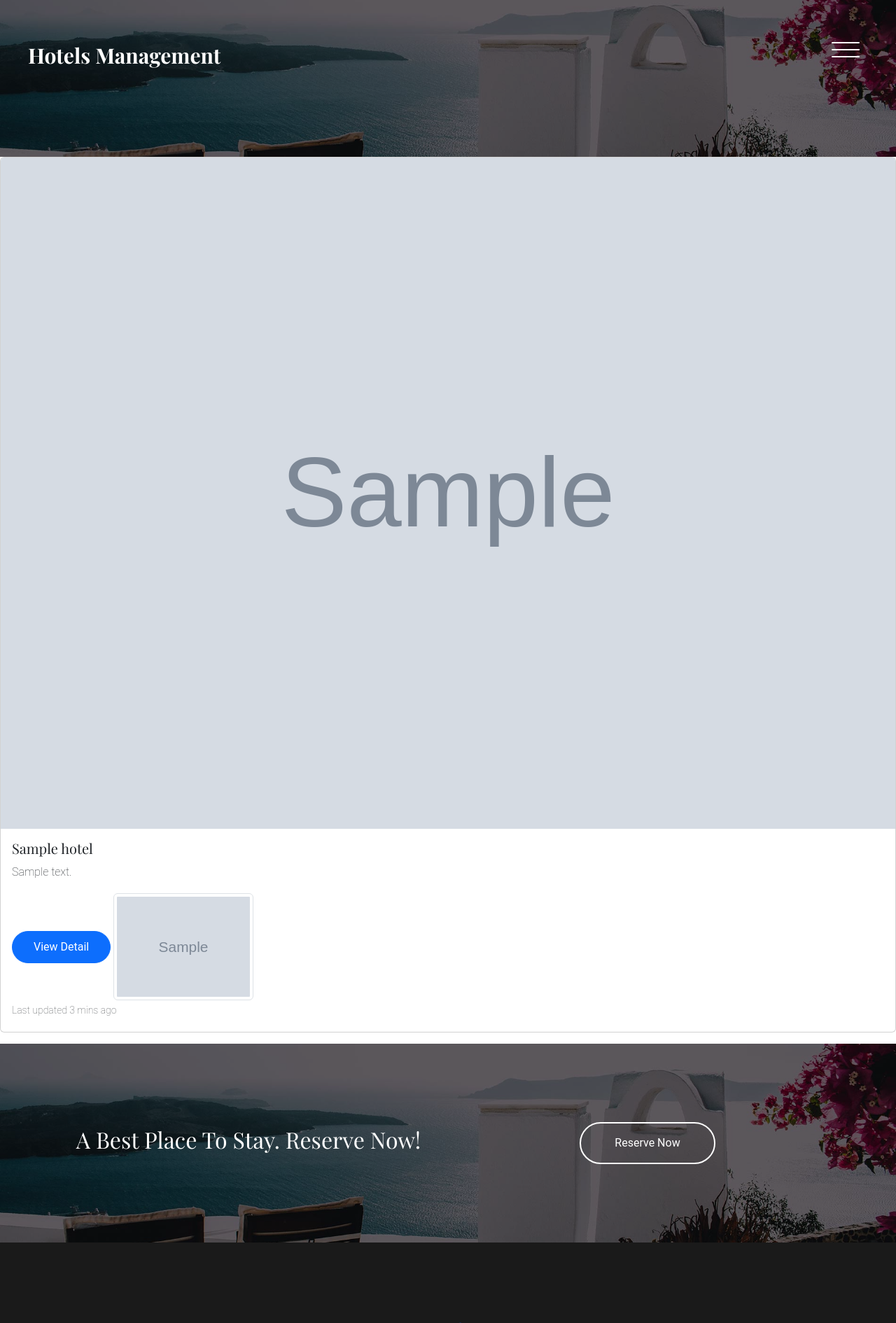
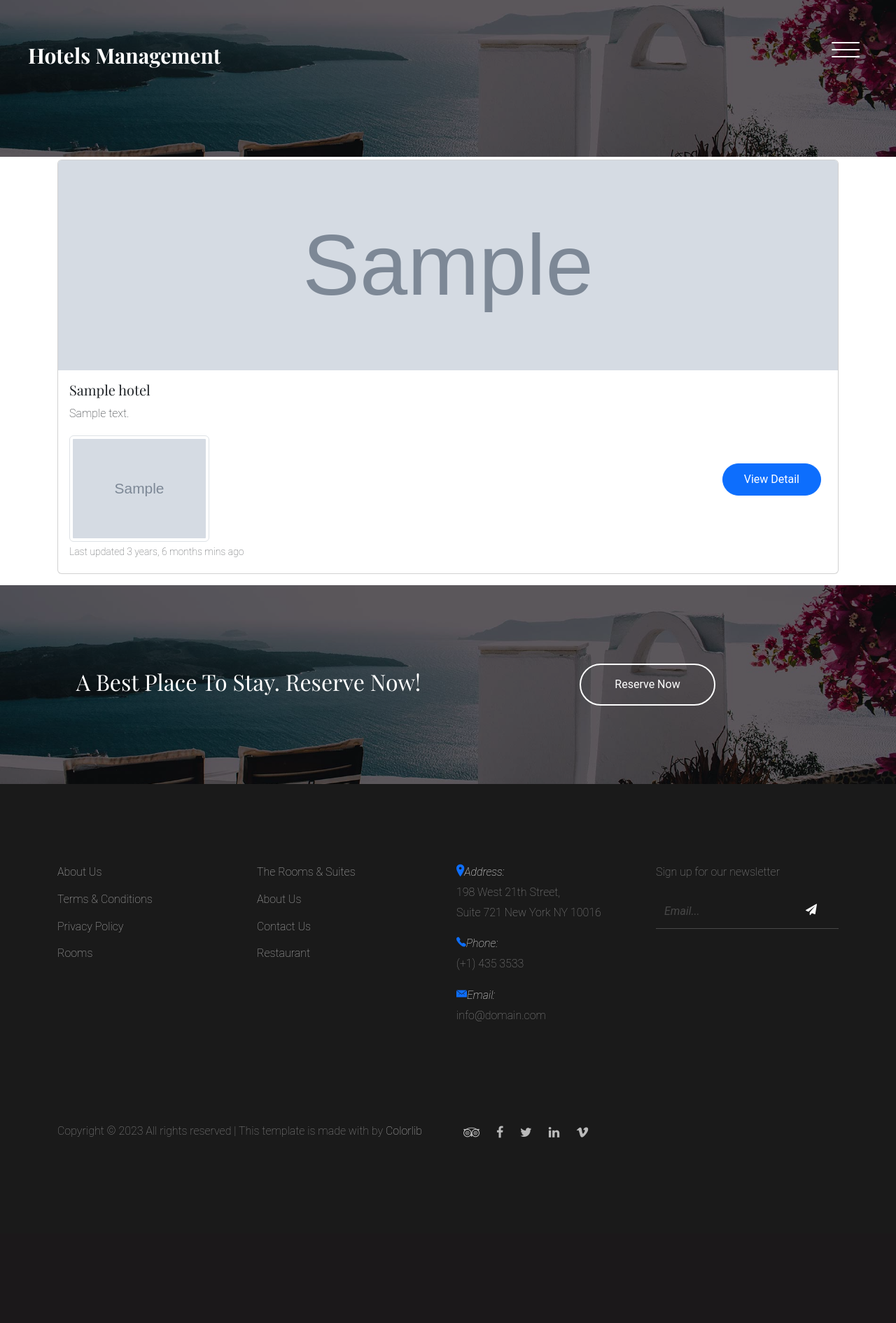
Before and after one commit to Sourabh044/Hotel-management, a Django app: template templates/hotels/hotel_list.html in a window 1280 px wide. Shown: the top 1890 px of the page at 70% size. After the commit the page ends 1626 px from the top, so only its background shows below. Run offline with Django 4.2, Linux system fonts and the light colour scheme; the template is opened without the code that fills it: most values are stand-ins (such as "Sample title", 1, 10 or a date in 2020); grey boxes marked "Sample" are stand-in pictures; some web fonts are replaced.

Commit message:
ui fixes.

```diff
--- a/hotels/models.py
+++ b/hotels/models.py
@@ -31,6 +31,10 @@ class Hotel(TimestampedModel):
         elif self.room_rate_type == 1:
             return f"{self.room_rate} per Hour."
 
+
+    class Meta:
+        ordering = ("created_at",)
+
 class HotelImages(TimestampedModel):
     '''Images related to the Hotels'''
     hotel = models.ForeignKey(Hotel, verbose_name=_("Hotel Images"), on_delete=models.CASCADE, related_name='hotelimages')
--- a/templates/hotels/hotel_list.html
+++ b/templates/hotels/hotel_list.html
@@ -4,24 +4,37 @@
 
 {% block content %}
 
+<div class="container">
+    {% for hotel in hotels %}
 
-{% for hotel in hotels %}
-
-<div class="card mb-3">
-    <img src="{{hotel.main_image}}" class="card-img-top" alt="{{hotel.name}}">
+    <div class="card mb-3 mt-1">
+        <img src="{{hotel.main_image.url}}"  height="300" class="card-img-top" alt="{{hotel.name}}">
     <div class="card-body">
         <h5 class="card-title">{{hotel.name}}</h5>
         <p class="card-text">{{hotel.description}}</p>
-        <a
-      href="{% url 'hotel-detail' hotel.id %}"
-      class="btn btn-primary"
-      >View Detail</a
-    >
+        <div class="d-flex justify-content-between">
+
             {% for hotelimage in hotel.hotelimages.all %}
-            <img src="{{hotelimage.image.url}}" alt="{{hotel.name}} image_no_{{forloop.counter}}" class="img-thumbnail" width="200" height="200">
+            <img src="{{hotelimage.image.url}}" alt="{{hotel.name}} image_no_{{forloop.counter}}" class="img-thumbnail" width="200"
+            height="200">
             {% endfor %}
-        <p class="card-text"><small class="text-body-secondary">Last updated 3 mins ago</small></p>
+
+            <div class="d-flex flex-column mb-3">
+                <div class="p-2"></div>
+                <div class="p-2"></div>
+                <div class="p-2"><a
+                    href="{% url 'hotel-detail' hotel.id %}"
+                    class="btn btn-primary"
+                    >View Detail</a
+                    ></div>
+              </div>
+
     </div>
+        <p class="card-text"><small class="text-body-secondary">Last updated {{ hotel.updated_at|timesince }} mins ago</small>
+    </p>
+    </div>
+
+    {% endfor %}
 </div>
 
 {# .... **Now the pagination section** .... #}
@@ -29,17 +42,16 @@
 <div class="pagination">
     <span class="page-links">
         {% if page_obj.has_previous %}
-            <a href="/hotels/?page={{ page_obj.previous_page_number }}">previous</a>
+        <a href="/hotels/?page={{ page_obj.previous_page_number }}">previous</a>
         {% endif %}
         <span class="page-current">
             Page {{ page_obj.number }} of {{ page_obj.paginator.num_pages }}.
         </span>
         {% if page_obj.has_next %}
-            <a href="/hotels/?page={{ page_obj.next_page_number }}">next</a>
+        <a href="/hotels/?page={{ page_obj.next_page_number }}">next</a>
         {% endif %}
     </span>
 </div>
 {% endif %}
-
-{% endfor %}
+</div>
 {% endblock content %}
--- a/templates/includes/reservation_check.html
+++ b/templates/includes/reservation_check.html
@@ -5,7 +5,7 @@
       <div class="row check-availabilty" id="next">
         <div class="block-32" data-aos="fade-up" data-aos-offset="-200">
 
-          <form action="/check-reservation/" method="get">
+          <form action="{% url 'hotel-list' %}" method="get">
             <div class="row">
               <div class="col-md-6 mb-3 mb-lg-0 col-lg-3">
                 <label for="checkin_date" class="font-weight-bold text-black">Check In</label>
```
Also changed, not shown: templates/hotels/hotel_detail.html (+19 -13 lines).
